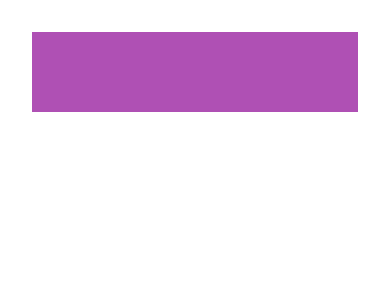
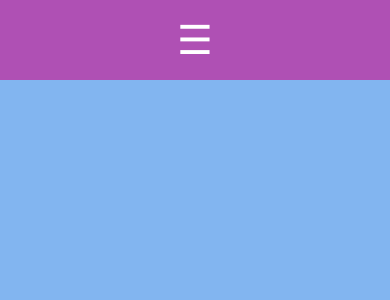
Before and after one commit to Emisim01/creativeexam, a Vue app: page / in a window 390 px wide. Shown: the top 300 px of the page. Built offline with nearby package versions, Linux system fonts and the light colour scheme.

Commit message:
navbar temp. fixed/lavet

```diff
--- a/src/assets/base.css
+++ b/src/assets/base.css
@@ -1,6 +1,6 @@
 /* color palette from <https://github.com/vuejs/theme> */
 :root {
-  --vt-c-white: #ffffff;
+  --vt-c-white: #82b5f0;
   --vt-c-white-soft: #f8f8f8;
   --vt-c-white-mute: #f2f2f2;
 
--- a/src/assets/main.css
+++ b/src/assets/main.css
@@ -5,7 +5,7 @@
 #app {
   max-width: 100%;
   margin: 0 auto;
-  padding: 2rem;
+  padding: 0;
 }
 
 a,
@@ -14,21 +14,3 @@ a,
   transition: 0.4s;
   padding: 0 50px ;
 }
-
-@media (hover: hover) {
-  a:hover {
-    background-color: hsla(160, 100%, 37%, 0.2);
-  }
-}
-
-@media (min-width: 1024px) {
-  body {
-    display: flex;
-  }
-
-  #app {
-    display: grid;
-    grid-template-columns: 1fr;
-    padding: 0 2rem;
-  }
-}
--- a/src/components/NavBar.vue
+++ b/src/components/NavBar.vue
@@ -1,22 +1,41 @@
 <template>
-  <nav class="p-4 font-bold flex justify-center items-center gap-4">
+  <nav class="p-4 font-bold flex justify-center gap-4">
      <div class="hidden md:flex gap-4 ">
       <RouterLink to="/" class="nav-link">Home</RouterLink>
       <RouterLink to="/#recipes" class="nav-link">Recipes</RouterLink>
       <RouterLink to="/#generator" class="nav-link">Generator</RouterLink>
       <RouterLink to="/#login/sign up" class="nav-link">Login/sign up</RouterLink>
-    </div>
+        </div>
+       <!-- Mobil knap -->
+    <button class="md:hidden text-2xl" @click="toggleMenu">☰</button>
   </nav>
-  <div>
+  <!-- Mobil menu dropdown -->
+  <div v-if="showMenu" class="hamburgerMobile flex flex-col gap-2 p-4 md:hidden bg-purple-300 text-white items-center" @mouseleave="closeMenu">
+    <RouterLink to="/" class="nav-link">Home</RouterLink>
+    <RouterLink to="/#recipes" class="nav-link">Recipes</RouterLink>
+    <RouterLink to="/#generator" class="nav-link">Generator</RouterLink>
+    <RouterLink to="/#login/sign up" class="nav-link">Login/sign up</RouterLink>
+  </div>
 
-  </div>
 </template>
 
 <script setup>
+  import { RouterLink } from 'vue-router'
+  import { ref } from 'vue'
 
+const showMenu = ref(false)
+
+const toggleMenu = () => {
+  showMenu.value = !showMenu.value
+    console.log('toggleMenu', showMenu.value)
+}
+
+const closeMenu = () => {
+  showMenu.value = false
+}
 </script>
 
-<style scoped>
+<style>
 nav {
   font-size: 21px;
   align-items: center;
@@ -28,4 +47,15 @@ nav {
 .nav-link {
   color: white;
 }
+
+button {
+  color: white;
+  font-size: 40px;
+  cursor: pointer;
+}
+
+.hamburgerMobile {
+  font-size: 25px;
+  /* font-family: 'MerriweatherSans'; */
+}
 </style>
```
Also changed, not shown: src/assets/logo.svg (deleted), 1 other file (tests, documents, lock files or other folders).
